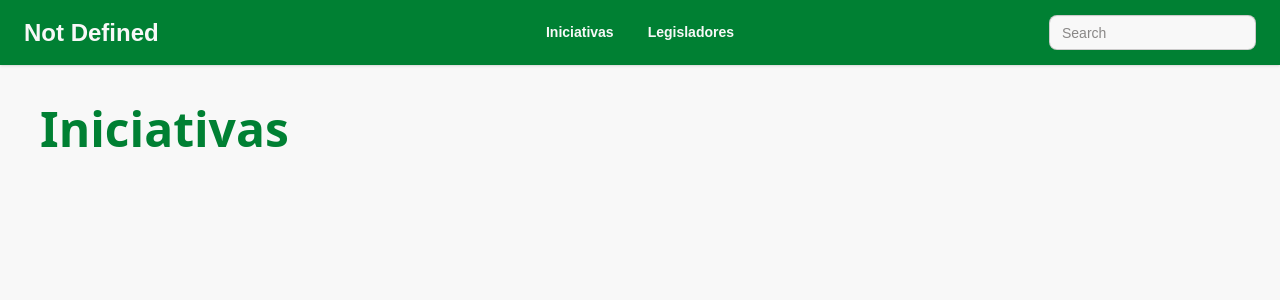
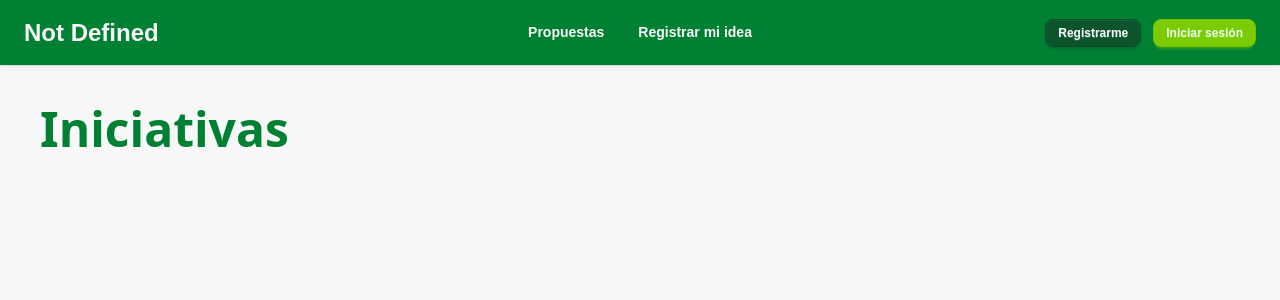
Before and after one commit to tessarivas/NotDefined, a React (Vite) app: page /NotDefined/iniciatives in a window 1280 px wide. Shown: the top 300 px of the page. Built offline with nearby package versions, Linux system fonts and the light colour scheme; a web font is replaced by a local one.

Commit message:
cambios en el navbar

```diff
--- a/src/components/Navbar.jsx
+++ b/src/components/Navbar.jsx
@@ -1,8 +1,22 @@
+import { useState } from "react";
 import { Link } from "react-router-dom";
 
 export const Navbar = () => {
+  const [isLoggedIn, setIsLoggedIn] = useState(false);
+  const [userPhoto, setUserPhoto] = useState(""); // Aquí podrías obtener la URL real de la foto
+
+  // Simulación de iniciar/cerrar sesión
+  const toggleLogin = () => {
+    if (isLoggedIn) {
+      setIsLoggedIn(false);
+      setUserPhoto("");
+    } else {
+      setIsLoggedIn(true);
+      setUserPhoto("https://via.placeholder.com/40"); // Reemplazar con foto real del usuario
+    }
+  };
+
   return (
-    <>
     <div className="navbar bg-primary shadow-sm font-regular-text sticky top-0 z-10">
       <div className="navbar-start px-4">
         <div className="dropdown">
@@ -31,10 +45,10 @@ export const Navbar = () => {
             className="menu menu-sm dropdown-content bg-base-100 rounded-box z-1 mt-3 w-52 p-2 shadow"
           >
             <li>
-                <Link to="/iniciatives">Iniciativas</Link>
+              <Link to="/iniciatives">Propuestas</Link>
             </li>
             <li>
-                <Link to="/legislators">Legisladores</Link>
+              <Link to="/legislators">Registrar Idea</Link>
             </li>
           </ul>
         </div>
@@ -42,24 +56,41 @@ export const Navbar = () => {
           Not Defined
         </Link>
       </div>
+
       <div className="navbar-center hidden lg:flex">
         <ul className="menu menu-horizontal px-1 font-semibold gap-2.5">
           <li className="text-primary-content">
-              <Link to="/iniciatives">Iniciativas</Link>
+            <Link to="/iniciatives">Propuestas</Link>
           </li>
           <li className="text-primary-content">
-              <Link to="/legislators">Legisladores</Link>
+            <Link to="/legislators">Registrar mi idea</Link>
           </li>
         </ul>
       </div>
+
       <div className="navbar-end px-4">
-          <input
-            type="text"
-            placeholder="Search"
-            className="input input-bordered w-24 md:w-auto"
+        {isLoggedIn ? (
+          <div className="flex items-center gap-3">
+            <img
+              src={userPhoto}
+              alt="Perfil"
+              className="w-10 h-10 rounded-full border border-gray-200"
             />
+            <button onClick={toggleLogin} className="btn btn-sm btn-secondary">
+              Cerrar sesión
+            </button>
+          </div>
+        ) : (
+          <div className="flex gap-3">
+            <Link to="/register" className="btn btn-sm btn-secondary">
+              Registrarme
+            </Link>
+            <Link to="/login" className="btn btn-sm btn-success">
+              Iniciar sesión
+            </Link>
+          </div>
+        )}
       </div>
     </div>
-    </>
   );
 };
```
Lines whose indentation alone changed are shown as unchanged.
